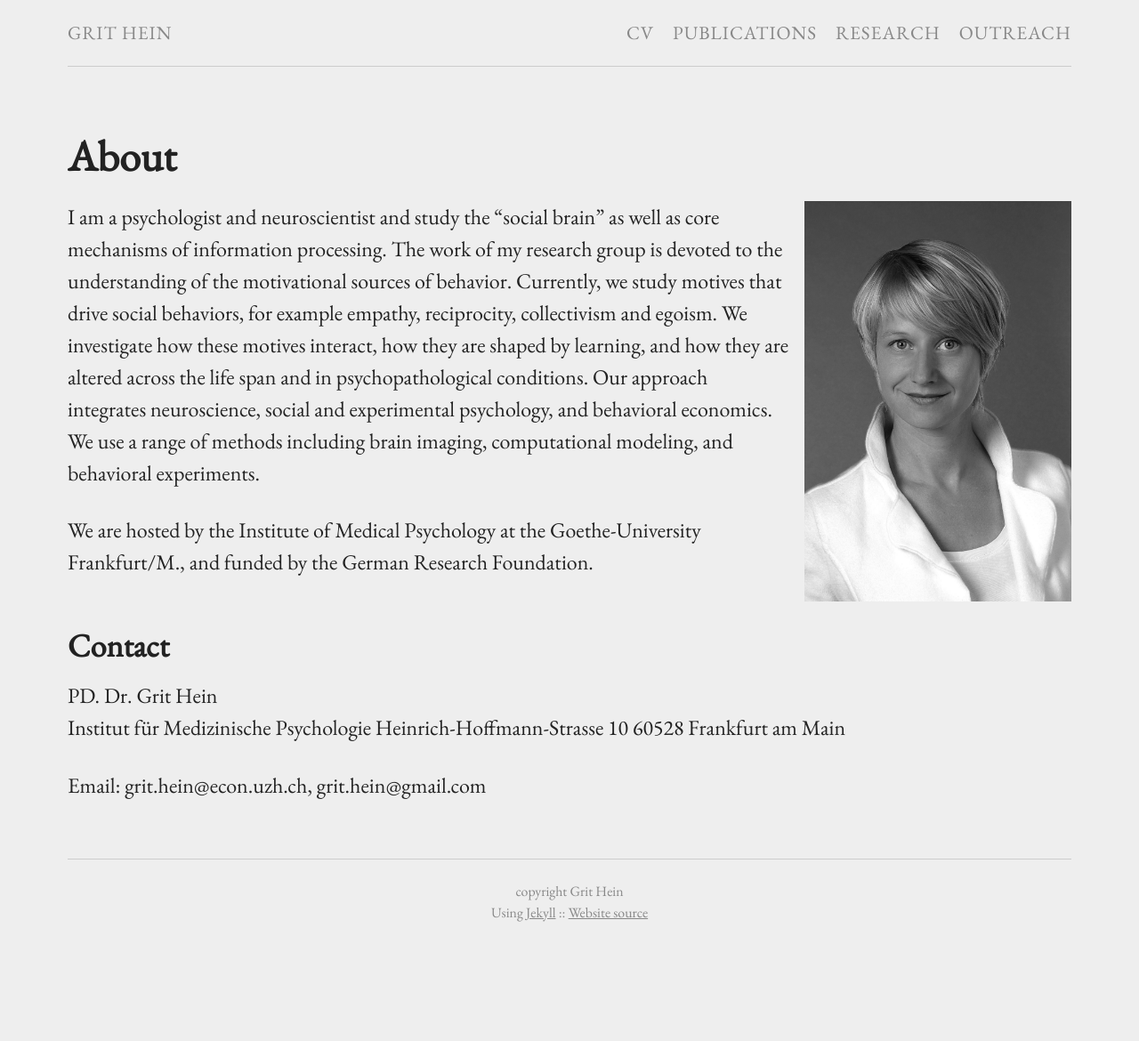
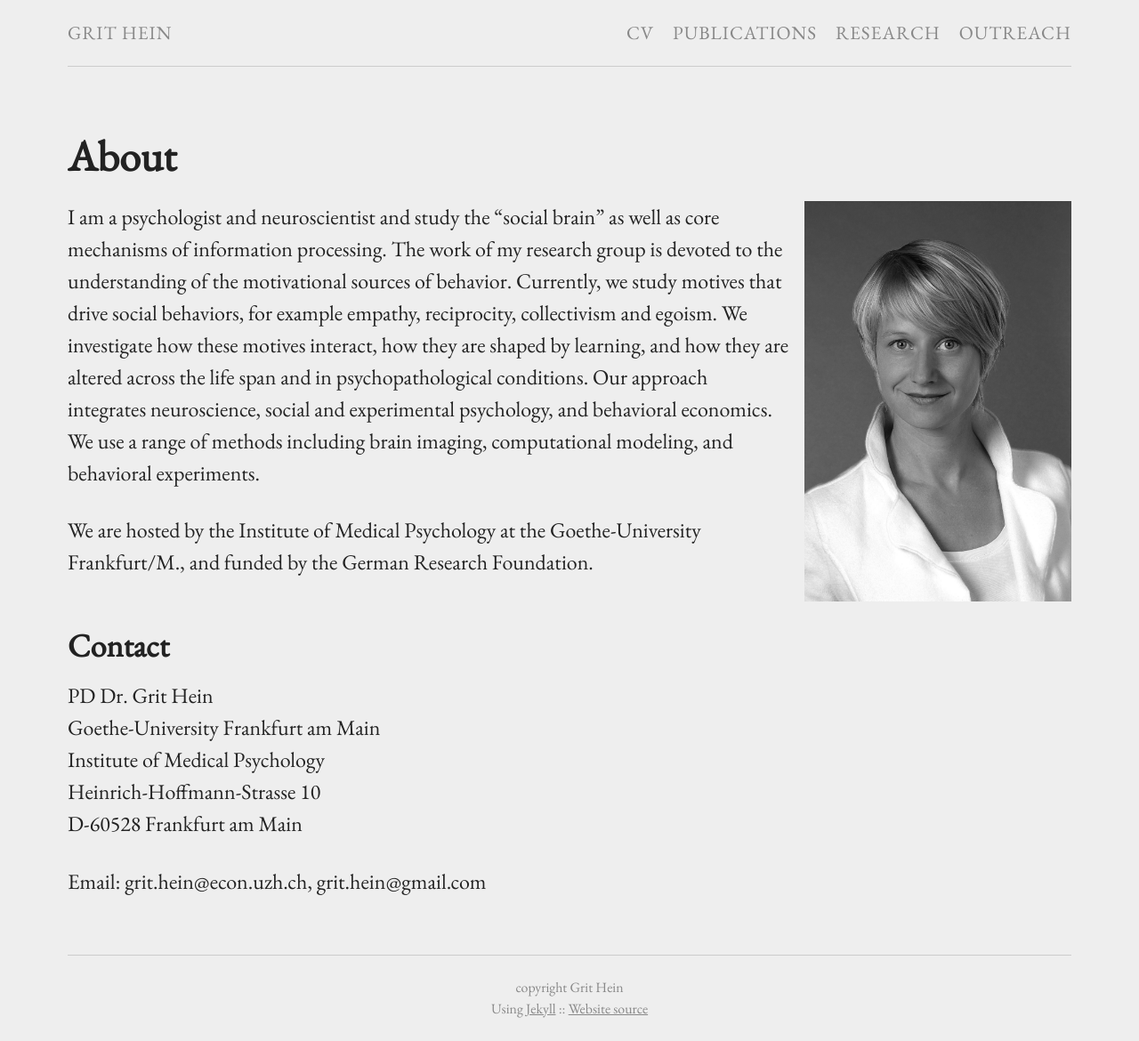
Before and after one commit to grithein/grithein, a Jekyll site: the page built from index.md, in a window 1280 px wide. Shown: the whole page at 89% size. Built offline with Jekyll 4.4.1, drawn with Linux system fonts in a browser that asks for light colours; before the commit the page ends 1062 px from its top, so only the background shows below that.

Commit message:
Update from Forestry.io - index.md

```diff
--- a/index.md
+++ b/index.md
@@ -10,11 +10,11 @@ I am a psychologist and neuroscientist and study the “social brain” as well
 We are hosted by the Institute of Medical Psychology at the Goethe-University Frankfurt/M., and funded by the German Research Foundation.
 
 ## Contact
-
-PD. Dr. Grit Hein
-Institut für Medizinische Psychologie
+PD Dr. Grit Hein
+Goethe-University Frankfurt am Main
+Institute of Medical Psychology
 Heinrich-Hoffmann-Strasse 10
-60528 Frankfurt am Main
+D-60528 Frankfurt am Main
 
 Email: grit.hein@econ.uzh.ch, grit.hein@gmail.com
 
```
